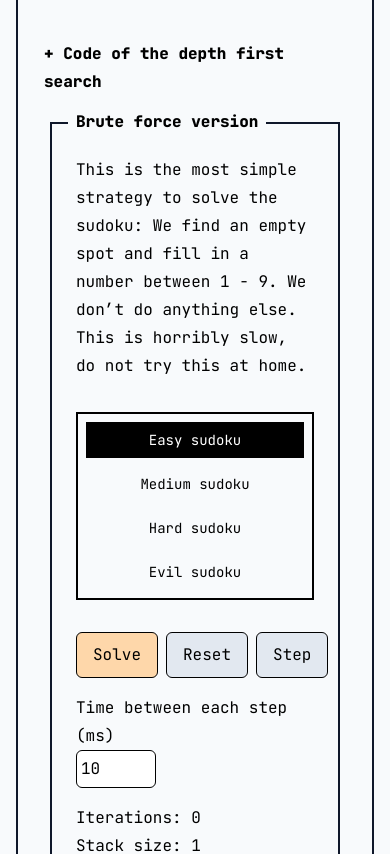
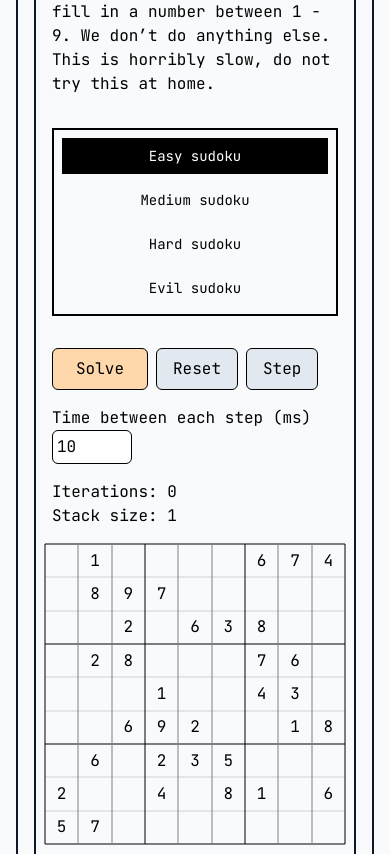
Before and after one commit to TN1ck/tn1ck.com, a Next.js app: page /blog/how-to-generate-sudokus in a window 390 px wide. Shown: the part 1820-2674 px from the top of the page. Built offline with nearby package versions, Linux system fonts and the light colour scheme.

Commit message:
feat: improve mobile view of sudoku article

```diff
--- a/components/accordion.tsx
+++ b/components/accordion.tsx
@@ -16,14 +16,11 @@ export const Accordion = ({
     <div
       className={clsx(
         "flex flex-col relative bg-slate-50 border-2 border-transparent border-slate-900 mt-8",
-        {
-          "py-8 border-black": open,
-        },
       )}
     >
       <div
         onClick={() => setOpen(!open)}
-        className="absolute -top-6 -left-4 bg-slate-50 p-2 font-black flex hover:underline hover:cursor-pointer"
+        className=" bg-slate-50 p-2 font-black flex hover:underline hover:cursor-pointer"
       >
         {open ? "- " : "+ "}
         {title}
--- a/components/blog.tsx
+++ b/components/blog.tsx
@@ -26,7 +26,7 @@ export const BlogContent = ({
   hideBackButton?: boolean
 }) => {
   return (
-    <article className="blog flex flex-col relative bg-slate-50 border-2 border-slate-900 p-8 mt-16">
+    <article className="blog flex flex-col relative bg-slate-50 border-2 border-slate-900 p-4 md:p-8 mt-16">
       {!hideBackButton && (
         <Link
           className="absolute -top-2.5 -left-2.5 w-[19px] h-[19px] bg-white border-2 border-slate-900 cursor-pointer flex justify-center items-center"
--- a/components/card.tsx
+++ b/components/card.tsx
@@ -11,7 +11,7 @@ export const Card = ({
 }) => (
   <div
     className={clsx(
-      "flex flex-col relative border-2 border-slate-900 p-6 py-8 mt-8",
+      "flex flex-col relative border-2 border-slate-900 py-8 px-4 mt-8",
       bgColor,
     )}
   >
--- a/pages/blog/how-to-generate-sudokus.tsx
+++ b/pages/blog/how-to-generate-sudokus.tsx
@@ -294,7 +294,7 @@ const SudokuSolverDomain = ({
   return (
     <div>
       <div className="block sm:flex justify-between">
-        <div className="pr-4">
+        <div className="sm:pr-4">
           <div className="flex gap-2">
             <button
               className="w-24 py-2 px-4 bg-orange-200 text-black border border-black rounded-md hover:bg-orange-300"
@@ -341,7 +341,7 @@ const SudokuSolverDomain = ({
             <div>Stack size: {stack.length}</div>
           </div>
         </div>
-        <div className="flex-shrink-0">
+        <div className="flex-shrink-0 mt-4 sm:mt-0 -mx-4 sm:mx-0 flex justify-center">
           <SudokuPreview
             sudoku={sudoku}
             size={300}
--- a/styles/globals.css
+++ b/styles/globals.css
@@ -14,7 +14,7 @@
 
 body {
   font-family: 'JetBrains Mono', monospace;
-  @apply bg-slate-50 p-4 leading-7;
+  @apply bg-slate-50 p-4;
 }
 
 .link {
```
